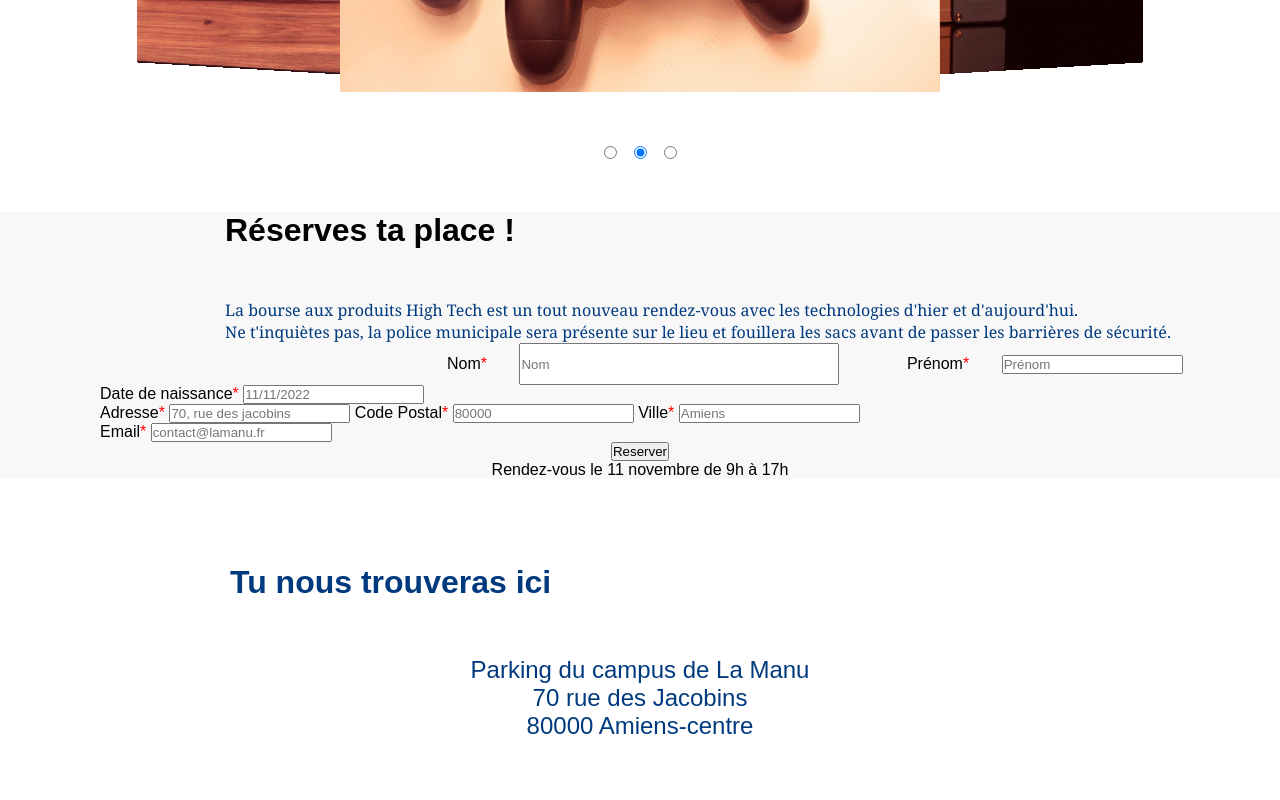
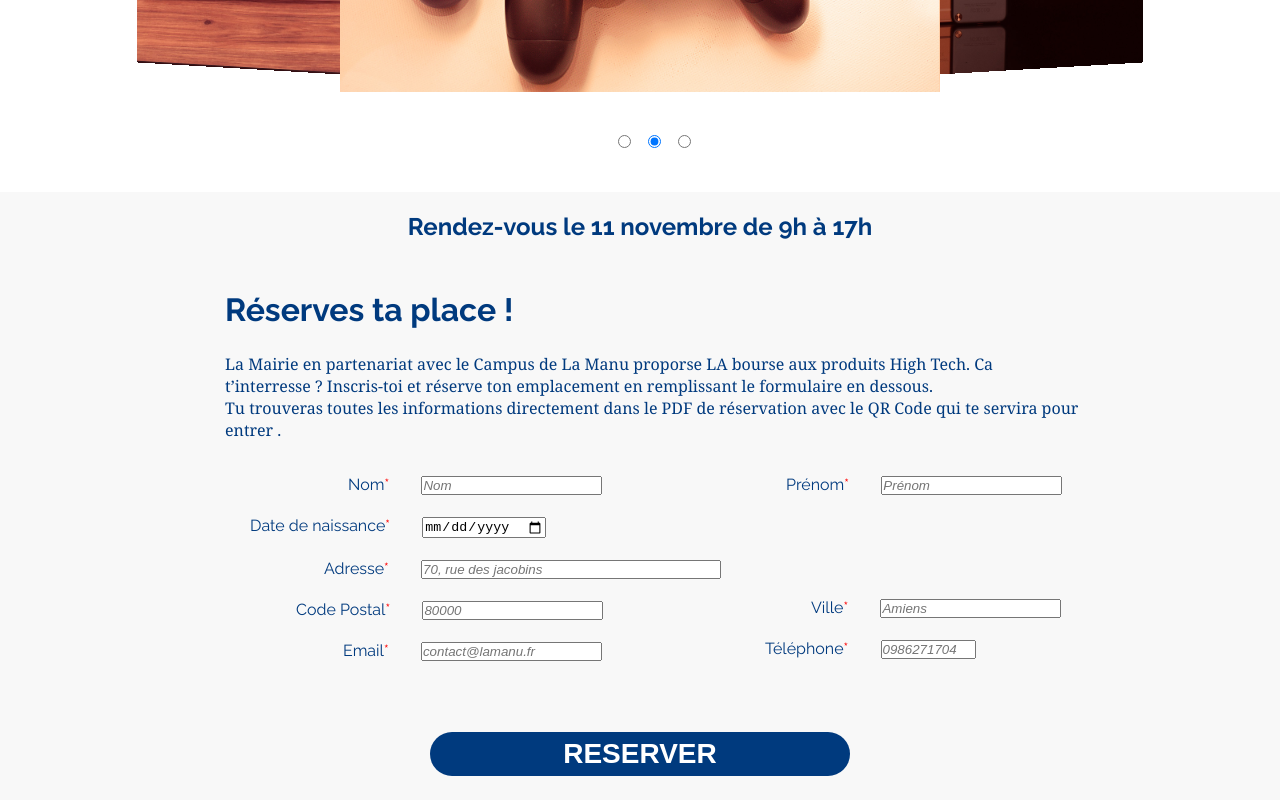
Before and after one commit to mica674/LeMauvaisCoin, a plain HTML site: page index.html in a window 1280 px wide. Shown: the part 500-1300 px from the top of the page. Drawn offline with Linux system fonts and the light colour scheme; grey boxes are pictures that could not be loaded.

Commit message:
mise en forme formulaire

```diff
--- a/index.html
+++ b/index.html
@@ -7,6 +7,9 @@
     <meta name="viewport" content="width=device-width, initial-scale=1.0">
     <title>Le Mauvais Coin</title>
     <link rel="stylesheet" href="public/assets/css/style.css">
+    <link rel="preconnect" href="https://fonts.googleapis.com/%22%3E
+    <link rel="preconnect" href="https://fonts.gstatic.com/" crossorigin>
+    <link href="https://fonts.googleapis.com/css2?family=Raleway:wght@400;700&display=swap" rel="stylesheet">
 </head>
 
 <body>
@@ -32,49 +35,53 @@
         </div>
     </section>
     <section class="form-evenement">
+        <h2 class="form-p-bottom">Rendez-vous le 11 novembre de 9h à 17h</h2>
         <h2 class="form-evenement-h2">Réserves ta place !</h2>
-        <p class="form-descriptif">
-            La bourse aux produits High Tech est un tout nouveau rendez-vous avec les technologies d'hier et
-            d'aujourd'hui.<br>
-            Ne t'inquiètes pas, la police municipale sera présente sur le lieu et fouillera les sacs avant de passer les
-            barrières de sécurité.</p>
+        <p class="form-descriptif h2">
+            La Mairie en partenariat avec le Campus de La Manu proporse LA bourse aux produits High Tech. Ca t’interresse ? Inscris-toi et réserve ton emplacement en remplissant le formulaire en dessous.<br>
+            Tu trouveras toutes les informations directement dans le PDF de réservation avec le QR Code qui te servira pour entrer .</p>
         <form method="get" class="form-main">
-            <div>
+                <div class="formLeft">
                     <label for="lastname" class="lastname">
                     Nom<span class="required">*</span>
                     </label>
-                <input type="text" id="lastname" placeholder="Nom" name="lastname" required>
-                <label for="firstname" class="firstname">
-                    Prénom<span class="required">*</span>
-                </label>
-                <input type="text" id="firstname" placeholder="Prénom" name="firstname" required><br>
+                    <input type="text" id="lastname" placeholder="Nom" name="lastname" required><br>
                     <label for="birthDay" class="birthDay">
                         Date de naissance<span class="required">*</span>
                     </label>
-                <input type="text" id="birthDay" placeholder="11/11/2022" name="birthDay"><br>
+                    <input type="date" id="birthDay" name="birthDay"><br>
                     <label for="adress" class="adress">
                         Adresse<span class="required">*</span>
                     </label>
-                <input type="text" id="adress" placeholder="70, rue des jacobins" name="adress" width="800px" required>
+                    <input type="text" id="adress" placeholder="70, rue des jacobins" name="adress" width="800px" required><br>
                     <label for="zipCode" class="zipCode">
                         Code Postal<span class="required">*</span>
                     </label>
-                <input type="text" id="zipCode" placeholder="80000" name="zipCode" required>
-                <label for="town" class="town">
-                    Ville<span class="required">*</span>
-                </label>
-                <input type="text" id="town" placeholder="Amiens" name="town" required><br>
+                    <input type="number" id="zipCode" placeholder="80000" name="zipCode" required><br>
                     <label for="email" class="email">
                         Email<span class="required">*</span>
                     </label>
                     <input type="email" id="email" placeholder="contact@lamanu.fr" name="email">
                 </div>
-            <div class="submit">
-                <button type="submit" name="submit" id="submit">
-                    Reserver</button>
+                <div class="formRight">
+                    <label for="firstname" class="firstname">
+                        Prénom<span class="required">*</span>
+                    </label>
+                    <input type="text" id="firstname" placeholder="Prénom" name="firstname" required><br>
+                    <label for="town" class="town">
+                        Ville<span class="required">*</span>
+                    </label>
+                    <input type="text" id="town" placeholder="Amiens" name="town" required><br>
+                    <label for="telNumber" class="telNumber">
+                        Téléphone<span class="required">*</span>
+                    </label>
+                    <input type="number" id="telNumber" placeholder="0986271704" name="telNumber" min="10" max="10" required>
                 </div>
             </form>
-        <p class="form-p-bottom">Rendez-vous le 11 novembre de 9h à 17h</p>
+            <div class="button submit">
+                <button type="submit" name="submit" id="submit"><a href="#">RESERVER</a>
+                </button>
+            </div>
         </section>
 
     <section class="map">
@@ -96,19 +103,22 @@
     <section class="home-infos">
         <div class="text-infos">
             <h2>Et le covid ?</h2>
-            <p>Tu trouveras juste après les barrières à l’entrée du parking<br>
+            <p>Tu trouveras juste après les barrières<br> à l’entrée du parking
                 du gel hydroalcoolique.<br>
                 Nous t’invitons également à adopter les gestes barrières.</p>
         </div>
-        <img src="http://via.placeholder.com/560x200
-        " alt="mesure covid">
+        <div class="img-covid"><img src="public/assets/img/covid.png" alt="mesure covid">
+        </div>
     </section>
     <section class="more-infos">
         <div class="text-more-infos">
             <h2>Plus d'infos ?</h2>
             <p>Tu as d’autres questions ? N’hésites pas à nous contacter par mail. </p>
+            <div class="button">
+                <button type="submit" name="submit"><a href="#">NOUS CONTACTER</a>
+                </button>
             </div>
-        <button>NOUS CONTACTER</button>
+        </div>
     </section>
 </body>
 
--- a/public/assets/css/style.css
+++ b/public/assets/css/style.css
@@ -8,12 +8,23 @@
 html,
 body {
     max-width: 100%;
-    font-family: Arial, Helvetica, sans-serif;
+}
+
+/* Attribut d'une typographie Raleway */
+h1, h2{
+    font-family: Raleway, Arial, Helvetica, sans-serif;
+    font-weight: bold;
+    color: #003A7E;
+}
+
+label{
+    font-family: Raleway, Arial, Helvetica, sans-serif;
+    color: #003A7E;
+
 }
 
 .top-section-h1 {
     font-size: 36px;
-    font-weight: bold;
     margin-top: 50px;
     margin-bottom: 50px;
     text-align: center;
@@ -21,9 +32,7 @@ body {
 
 .form-evenement-h2 {
     font-size: 32px;
-    margin-top: 50px;
-    margin-bottom: 50px;
-    margin-left: 225px;
+    margin: 50px 0 25px 225px;
 }
 
 .map {
@@ -44,7 +53,7 @@ body {
 }
 
 .iframe-map {
-    margin: 65px auto;
+    margin: 65px 10px;
     display: flex;
     justify-content: center;
 }
@@ -54,10 +63,22 @@ body {
     display: flex;
     flex-wrap: wrap;
     background-color: #F8F8F8;
+    padding: 0 230px;
+}
+
+.img-covid{
+    width: 50%;
+    height: 250px;
+    margin-top: 65px;
+}
+
+.img-covid img{
+    width: 500px;
+    margin-left: 62px;
 }
 
 .text-infos {
-    margin: 230px;
+    width: 50%;
     margin-top: 65px;
     margin-bottom: 135px;
 }
@@ -200,70 +221,113 @@ input:nth-of-type(3):checked~.carousel-image {
     --position: 3;
 }
 
+.form-p-bottom {
+    text-align: center;
+}
+
+/* Couleur de fond de la section du formulaire */
 .form-evenement {
     background-color: #F8F8F8;
+    margin-top: 30px;
+    padding: 20px 0;
 }
 
 .form-descriptif {
     font-size: 16px;
-    margin-left: 225px;
+    margin: 0 200px 34px 225px;
     font-family: Cambria;
     color: #003A7E;
 }
 
 .form-main {
-    margin-left: 100px;
+    /* margin-left: 100px; */
+    display: flex;
+    flex-wrap: wrap;
+    margin-left: 250px;
+}
+
+.formLeft, .formRight{
+    width: 50%;
 }
 
 label {
     font-size: 16px;
 }
 
+input{
+    margin-left: 28px;
+    margin-bottom: 21px;
+}
+
+input::placeholder{
+    font-style: italic;
+}
 .required {
     color: red;
 }
 
+/* Mise en forme des labels et inputs du formulaire */
 .lastname {
-    margin: 48px 28px 0 347px;
+    margin-left: 98px;
 }
 
-input#lastname {
-    width: 320px;
-    height: 42px;
-}
-
-lastname {}
-
-.firstname {
-    margin: 48px 28px 0 63px;
-}
-
-.birthDay {
-    margin: ;
-}
+/* .birthDay {
+    margin: 0 0 0 0;
+} */
 
 .adress {
-    margin: ;
+    margin-left: 74px;
+}
+#adress{
+    width: 300px;
 }
 
 .zipCode {
-    margin: ;
+    margin-left: 46px;
+}
+
+.email {
+    margin-left: 93px ;
+}
+
+.firstname {
+    margin: 48px 0 0 21px;
 }
 
 .town {
-    margin: ;
+    margin-left: 46px;
 }
 
-.email {
-    margin: ;
+#town {
+    margin-top: 83px;
+    margin-left: 28px;
+}
+
+#telNumber{
+    width: 95px;
+}
+
+/* Centrer la touche RESERVER */
+.button {
+    text-align: center;
+    margin-top: 50px;
+    margin-bottom: 20px;
 }
 
 
-.submit {
-    margin-left: -100px;
+button {
+    background-color: #003a7e;
+    border: none;
+    padding: 6px;
+    width: 420px;
     text-align: center;
+    font-size: 28px;
+    font-family: Arial;
+    font-weight: Bold;
+    border-radius: 25px;
 }
 
-.form-p-bottom {
-    text-align: center;
+button a {
+    color: white;
+    text-decoration: none;
 }
```
Also changed, not shown: public/assets/img/covid.png (added). Lines whose indentation alone changed are shown as unchanged.
